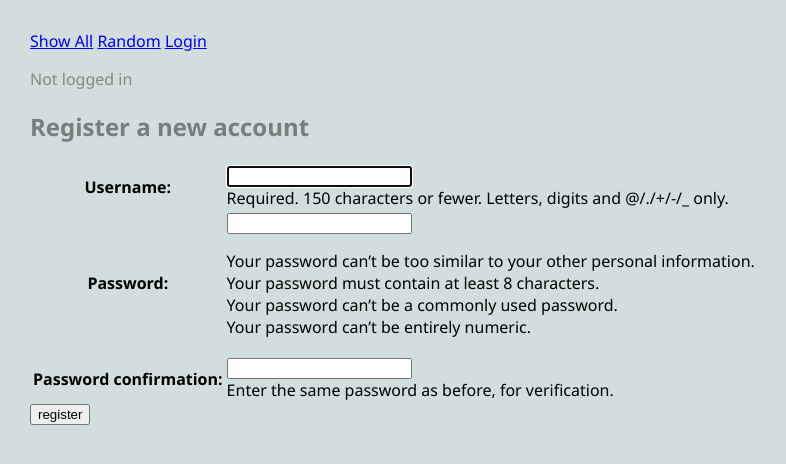
After one commit to Tian-Tan/cs412, a Django app: page /blog/register/ in a window 1280 px wide. The commit adds this page. Shown: the top 464 px of the page, without its empty margins (0-786 px from the left). Run offline with Django 4.2, Linux system fonts and the light colour scheme.

Commit message:
update blog example from class

```diff
--- a/blog/models.py
+++ b/blog/models.py
@@ -1,6 +1,7 @@
 # Define the data object for our application
 from django.db import models
 from django.urls import reverse
+from django.contrib.auth.models import User
 
 # Create your models here.
 
@@ -15,6 +16,8 @@ class Article(models.Model):
     published = models.DateTimeField(auto_now=True)
     # image_url = models.URLField(blank=True)
     image_file = models.ImageField(blank=True)
+    # Every Article has one User:
+    user = models.ForeignKey(User, on_delete=models.CASCADE)
 
     def __str__(self):
         ''' Returns a string representation of this object
--- a/blog/templates/blog/base.html
+++ b/blog/templates/blog/base.html
@@ -11,15 +11,33 @@
     <body>
         <nav>
             <ul>
+                <!-- These urls do not depend on which user is logged in -->
                 <li>
                     <a href="{% url 'show_all' %}">Show All</a>
                 </li>
                 <li>
                     <a href="{% url 'random' %}"> Random</a>
                 </li>
+                <!-- These urls requires a logged in user -->
+                {% if request.user.is_authenticated %}
                 <li>
                     <a href="{% url 'create_article' %}"> Create Article</a>
                 </li>
+                <li>
+                    <a href="{% url 'logout' %}"> Logout</a>
+                    <form action="{% url 'logout' %}" method="POST">
+                        {% csrf_token %}
+                        <input type="submit" value="logout">
+                    </form>
+                </li>
+                <li>{{request.user}} is logged in </li>
+                {% else %}
+                <!-- This url should show when no one is logged in -->
+                <li>
+                    <a href="{% url 'login' %}"> Login</a>
+                    <p>Not logged in </p>
+                </li>
+                {% endif %}
             </ul>
         </nav>
         {% block content %}
--- /dev/null
+++ b/blog/templates/blog/register.html
@@ -0,0 +1,18 @@
+<!-- blog/templates/blog/register.html -->
+
+{% extends 'blog/base.html' %}
+
+{% block content %}
+
+<h2>Register a new account</h2>
+
+<form method="POST">
+    {% csrf_token %}
+    <table>
+    {{form.as_table}}
+    </table>
+
+    <input type="submit" name="register" value="register">
+</form>
+
+{% endblock %}
--- a/blog/urls.py
+++ b/blog/urls.py
@@ -3,6 +3,7 @@
 
 from django.urls import path
 from django.conf import settings
+from django.contrib.auth import views as auth_views
 from . import views
 
 urlpatterns = [
@@ -13,4 +14,9 @@ urlpatterns = [
     # path(r'create_comment', views.CreateCommentView.as_view(), name="create_comment"),
     path(r'article/<int:pk>/create_comment', views.CreateCommentView.as_view(), name="create_comment"),
     path(r'create_article', views.CreateArticleView.as_view(), name="create_article"),
+
+    # authentication URLs
+    path(r'login/', auth_views.LoginView.as_view(template_name='blog/login.html'), name="login"),
+    path(r'logout/', auth_views.LogoutView.as_view(next_page='show_all'), name="logout"),
+    path(r'register/', views.RegistrationView.as_view(), name='register'),
 ]
--- a/blog/views.py
+++ b/blog/views.py
@@ -4,7 +4,9 @@
 from typing import Any
 from django.db.models.base import Model as Model
 from django.db.models.query import QuerySet
-from django.shortcuts import render
+from django.http.request import HttpRequest as HttpRequest
+from django.http.response import HttpResponse as HttpResponse
+from django.shortcuts import render, redirect
 import random
 
 # Create your views here.
@@ -12,6 +14,10 @@ from django.views.generic import ListView, DetailView, CreateView
 from .models import *
 from .forms import *
 from django.urls import reverse
+from django.contrib.auth.mixins import LoginRequiredMixin
+from django.contrib.auth.forms import UserCreationForm
+from django.contrib.auth.models import User
+from django.contrib.auth import login
 
 # class-based view
 class ShowAllView(ListView):
@@ -20,6 +26,12 @@ class ShowAllView(ListView):
     model = Article # the model to display
     template_name = 'blog/show_all.html'
     context_object_name = 'articles' #context variable to use
+
+    def dispatch(self, *args: Any, **kwargs: Any):
+        ''' Implement this method to add some debug tracing
+        '''
+        print(f"ShowAllView.dispatch: self.request.user={self.request.user}")
+        return super().dispatch(*args, **kwargs)
 
 class RandomArticleView(DetailView):
     ''' Display one Article selected at Random
@@ -83,15 +95,57 @@ class CreateCommentView(CreateView):
         # delegate work to superclass method
         return super().form_valid(form)
 
-class CreateArticleView(CreateView):
+class CreateArticleView(LoginRequiredMixin, CreateView):
     ''' A view class to create a new Article instance
     '''
     form_class = CreateArticleForm
     template_name = 'blog/create_article_form.html'
 
+    def get_login_url(self) -> str:
+        ''' Return the URL of the login page
+        '''
+        return reverse('login')
+
     def form_valid(self, form):
         ''' This method is called as part of the form processing
         '''
         print(f'CreateArticleView.form_valid(): form.cleaned_data={form.cleaned_data}')
+
+        # find the user that's logged in, then attach that user as a FK to the new Article instance
+        user = self.request.user
+        form.instance.user = user
         # delegate work to superclass method
         return super().form_valid(form)
+
+class RegistrationView(CreateView):
+    ''' Handle registration of new Users
+    '''
+    template_name = 'blog/register.html'
+    form_class = UserCreationForm
+
+    def dispatch(self, request: HttpRequest, *args: Any, **kwargs: Any) -> HttpResponse:
+        ''' Handle the User creation form submission
+        '''
+        # if we receive a HTTP POST, we handle it
+        if self.request.POST:
+            print(f'RegistrationView.dispatch: self.request.POST={self.request.POST}')
+            # reconstruct the UserCreationForm from the POST data
+            form = UserCreationForm(self.request.POST)
+
+            if not form.is_valid():
+                print(f'form.errors = {form.errors}')
+                return super().dispatch(request, *args, **kwargs)
+
+            # save the form, which creates a new User
+            user = form.save()
+            print(f'RegistrationView.dispatch: created user {user}')
+            # log the User in
+            login(self.request, user)
+            print(f'RegistrationView.dispatch: {user} logged in')
+
+            # note for mini_fb: attach the FK user to the Profile form instance
+
+            # return a response
+            return redirect(reverse('show_all'))
+        # let CreateView.dispatch handle the HTTP GET request
+        return super().dispatch(request, *args, **kwargs)
```
Also changed, not shown: blog/templates/blog/login.html (added, +21 -0 lines), blog/migrations/0005_article_user.py (added).
